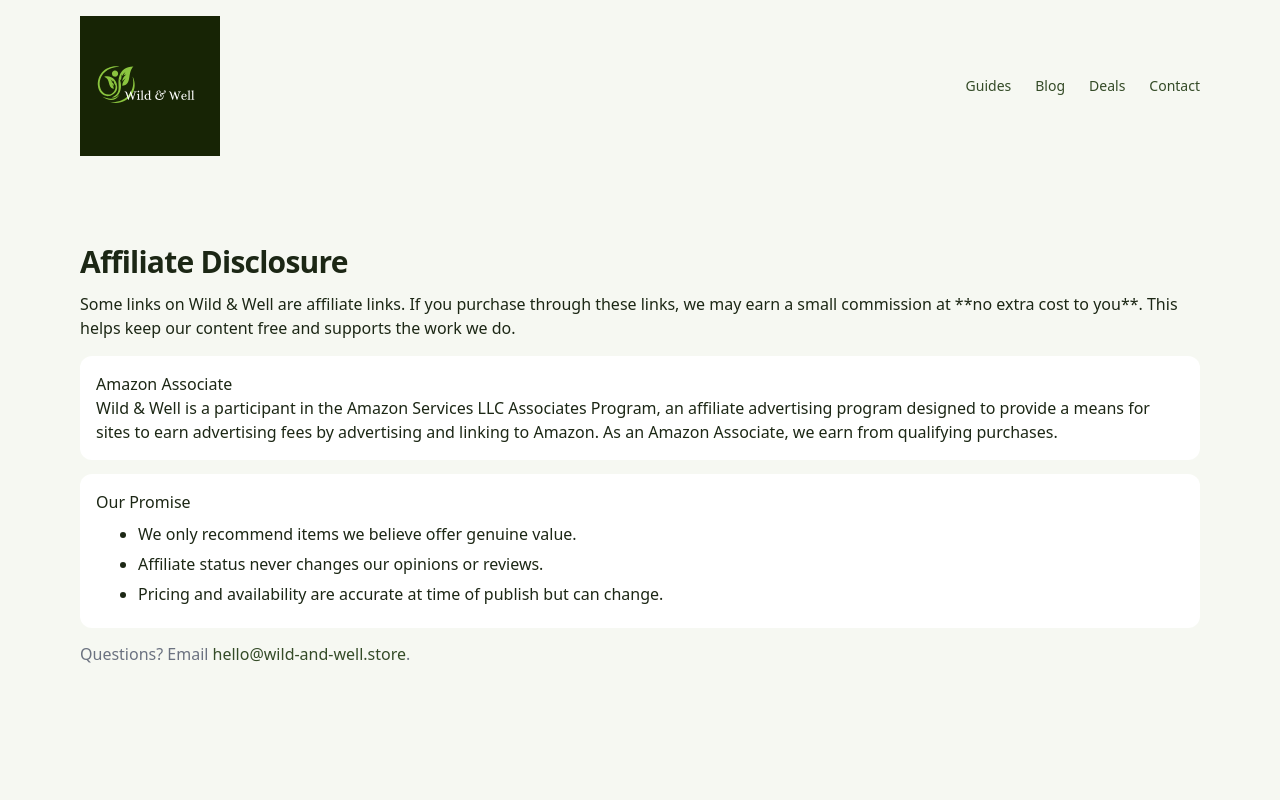
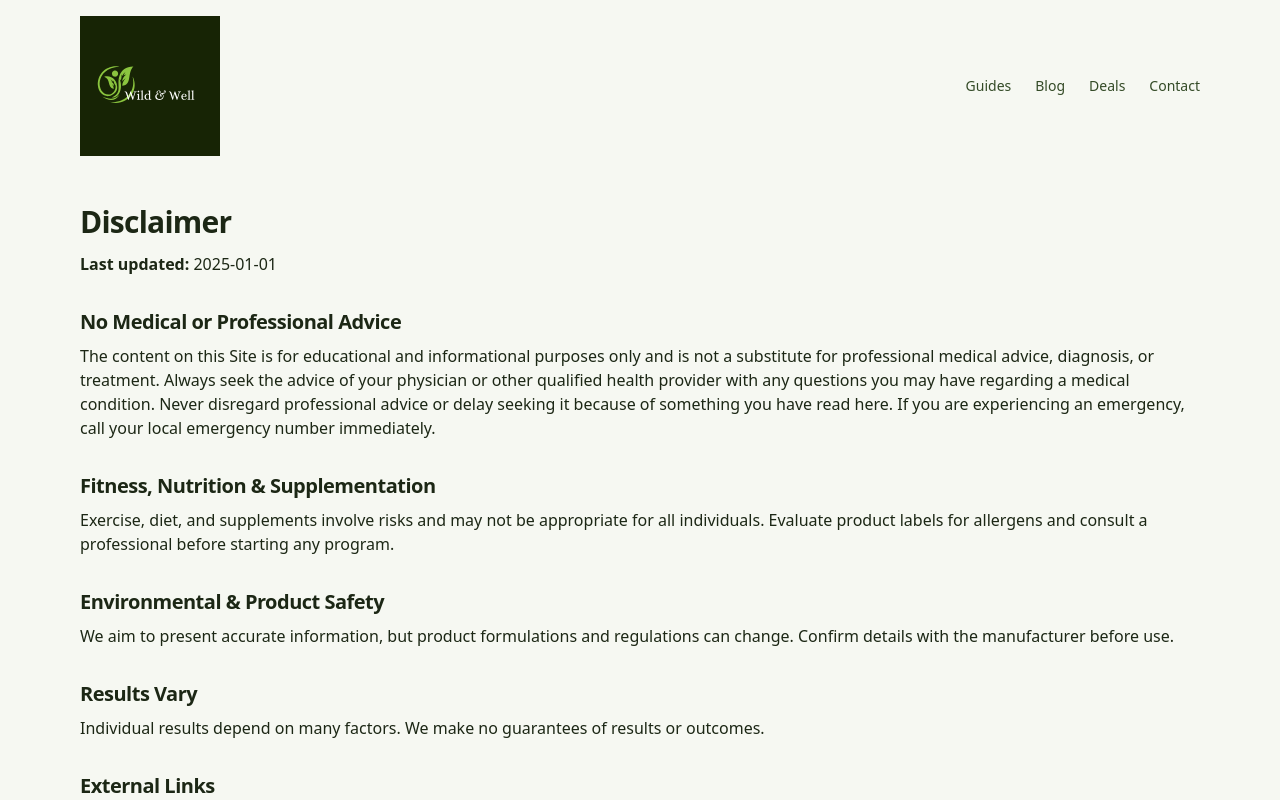
Before and after one commit to dariosandison/Eco---Holistic, a Next.js app: page /disclosure in a window 1280 px wide. Shown: the top 800 px of the page. Built offline with nearby package versions, Linux system fonts and the light colour scheme.

Commit message:
Update disclosure.js

```diff
--- a/pages/disclosure.js
+++ b/pages/disclosure.js
@@ -1,69 +1,51 @@
-// pages/disclosure.js
-import Head from "next/head";
+export const seo = {
+  title: 'Disclaimer',
+  description:
+    'Important information about health, fitness, and product guidance on Wild & Well.',
+};
 
-export default function Disclosure() {
-  const canonical = "https://www.wild-and-well.store/disclosure";
+export default function Disclaimer() {
+  const updated = '2025-01-01';
+  return (
+    <div className="prose">
+      <h1>Disclaimer</h1>
+      <p><strong>Last updated:</strong> {updated}</p>
 
-  return (
-    <>
-      <Head>
-        <title>Affiliate Disclosure • Wild & Well</title>
-        <meta
-          name="description"
-          content="We may earn a commission from links on this site at no extra cost to you. Transparency about how Wild & Well is funded."
-        />
-        <link rel="canonical" href={canonical} />
-        <meta property="og:title" content="Affiliate Disclosure • Wild & Well" />
-        <meta property="og:description" content="How we earn and how that supports the site." />
-        <meta property="og:url" content={canonical} />
-      </Head>
+      <h2>No Medical or Professional Advice</h2>
+      <p>
+        The content on this Site is for educational and informational purposes only and
+        is not a substitute for professional medical advice, diagnosis, or treatment.
+        Always seek the advice of your physician or other qualified health provider with
+        any questions you may have regarding a medical condition. Never disregard
+        professional advice or delay seeking it because of something you have read here.
+        If you are experiencing an emergency, call your local emergency number
+        immediately.
+      </p>
 
-      <main className="container page">
-        <h1>Affiliate Disclosure</h1>
-        <p className="lead">
-          Some links on Wild & Well are affiliate links. If you purchase through these links,
-          we may earn a small commission at **no extra cost to you**. This helps keep our
-          content free and supports the work we do.
-        </p>
+      <h2>Fitness, Nutrition &amp; Supplementation</h2>
+      <p>
+        Exercise, diet, and supplements involve risks and may not be appropriate for all
+        individuals. Evaluate product labels for allergens and consult a professional
+        before starting any program.
+      </p>
 
-        <section className="card">
-          <h3>Amazon Associate</h3>
-          <p>
-            Wild & Well is a participant in the Amazon Services LLC Associates Program, an
-            affiliate advertising program designed to provide a means for sites to earn
-            advertising fees by advertising and linking to Amazon. As an Amazon Associate,
-            we earn from qualifying purchases.
-          </p>
-        </section>
+      <h2>Environmental &amp; Product Safety</h2>
+      <p>
+        We aim to present accurate information, but product formulations and regulations
+        can change. Confirm details with the manufacturer before use.
+      </p>
 
-        <section className="card">
-          <h3>Our Promise</h3>
-          <ul>
-            <li>We only recommend items we believe offer genuine value.</li>
-            <li>Affiliate status never changes our opinions or reviews.</li>
-            <li>Pricing and availability are accurate at time of publish but can change.</li>
-          </ul>
-        </section>
+      <h2>Results Vary</h2>
+      <p>
+        Individual results depend on many factors. We make no guarantees of results or
+        outcomes.
+      </p>
 
-        <p className="fine">
-          Questions? Email <a href="mailto:hello@wild-and-well.store">hello@wild-and-well.store</a>.
-        </p>
-      </main>
-
-      <style jsx>{`
-        .page { margin: 2.5rem auto; }
-        .lead { color: var(--muted); margin: 8px 0 16px; }
-        .card {
-          border: 1px solid var(--border);
-          border-radius: 12px;
-          padding: 16px;
-          background: #fff;
-          margin: 14px 0;
-        }
-        ul { margin: 8px 0 0 18px; }
-        li { margin: 6px 0; }
-        .fine { color: #6b7280; margin-top: 14px; }
-      `}</style>
-    </>
+      <h2>External Links</h2>
+      <p>
+        We are not responsible for the content, policies, or practices of third-party
+        websites we link to.
+      </p>
+    </div>
   );
 }
```
